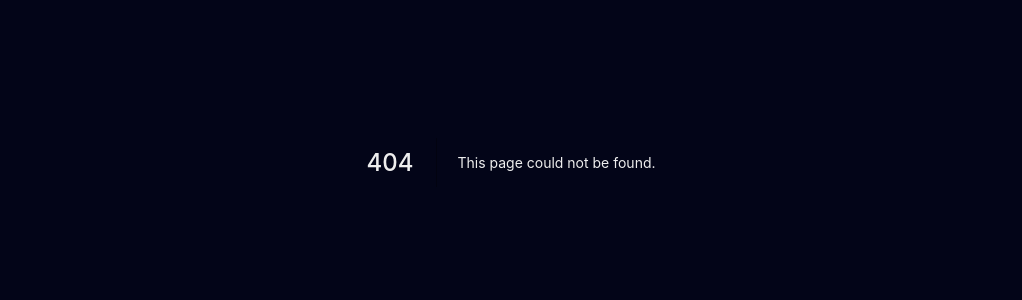
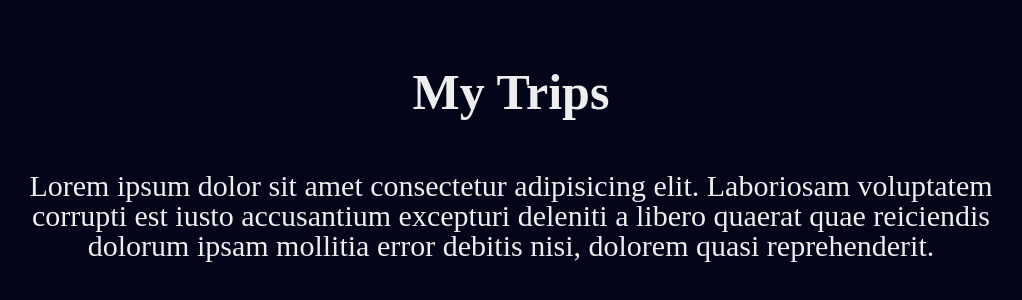
Before and after one commit to eriksongoncalves/nextjs-my-trips, a Next.js app: page /about in a window 1280 px wide. Before the commit this address had no page. Shown: the part 238-538 px from the top of the page, without its empty margins (129-1151 px from the left). Built offline with nearby package versions, Linux system fonts and the light colour scheme.

Commit message:
feat: about page

```diff
--- a/jest.config.js
+++ b/jest.config.js
@@ -10,5 +10,5 @@ module.exports = {
     '!src/utils/tests/**/*.ts(x)?'
   ],
   setupFilesAfterEnv: ['<rootDir>/.jest/setup.ts'],
-  modulePaths: ['<rootDir>/src/', '<rootDir>/.jest']
+  modulePaths: ['<rootDir>/src/']
 };
--- /dev/null
+++ b/src/pages/about.tsx
@@ -0,0 +1,5 @@
+import AboutTemplate from 'templates/About';
+
+const About = () => <AboutTemplate />;
+
+export default About;
--- /dev/null
+++ b/src/templates/About/index.tsx
@@ -0,0 +1,25 @@
+import { CloseOutline } from '@styled-icons/evaicons-outline/CloseOutline';
+
+import LinkWrapper from 'components/LinkWrapper';
+import * as S from './styles';
+
+const AboutTemplate = () => (
+  <S.Content>
+    <LinkWrapper href="/">
+      <CloseOutline size={32} />
+    </LinkWrapper>
+
+    <S.Heading>My Trips</S.Heading>
+
+    <S.Body>
+      <p>
+        Lorem ipsum dolor sit amet consectetur adipisicing elit. Laboriosam
+        voluptatem corrupti est iusto accusantium excepturi deleniti a libero
+        quaerat quae reiciendis dolorum ipsam mollitia error debitis nisi,
+        dolorem quasi reprehenderit.
+      </p>
+    </S.Body>
+  </S.Content>
+);
+
+export default AboutTemplate;
--- /dev/null
+++ b/src/templates/About/styles.ts
@@ -0,0 +1,24 @@
+import styled from 'styled-components';
+
+export const Content = styled.section`
+  text-align: center;
+  display: flex;
+  align-items: center;
+  justify-content: center;
+  flex-direction: column;
+  height: 100vh;
+  max-width: var(--container);
+  margin: auto;
+`;
+
+export const Heading = styled.h1`
+  font-size: var(--large);
+  margin-bottom: var(--large);
+`;
+
+export const Body = styled.div`
+  p {
+    font-size: var(--medium);
+    line-height: var(--medium);
+  }
+`;
```
Also changed, not shown: src/pages/index.tsx (+11 -1 lines).
